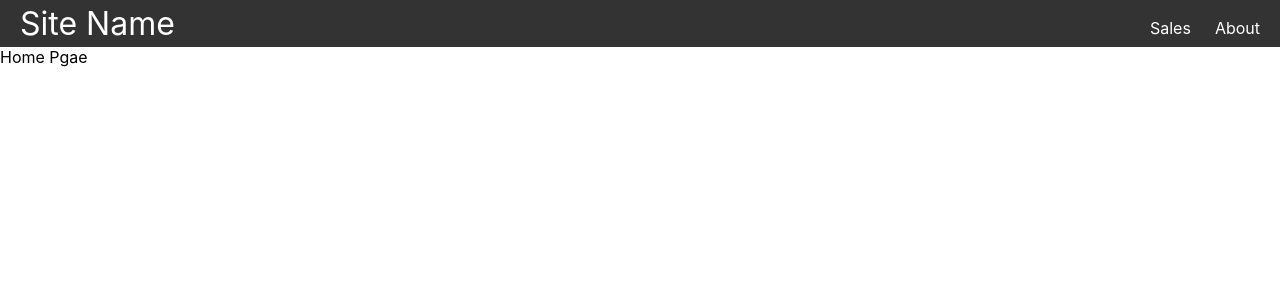
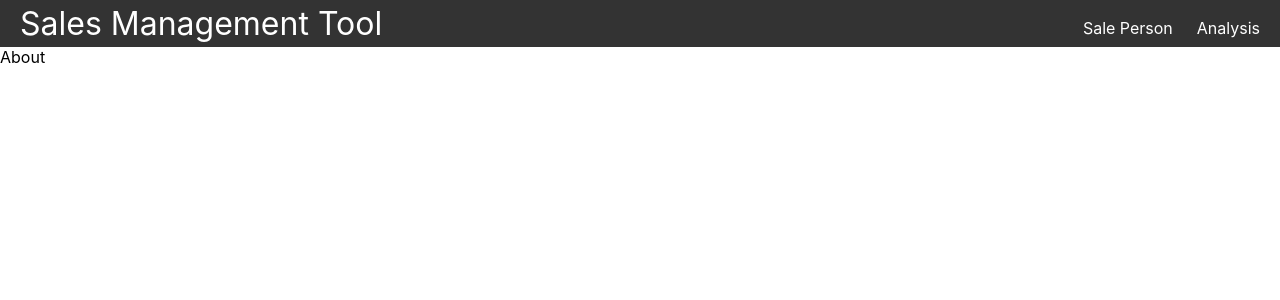
Before and after one commit to ngtruongthanh98/sales-report-data, a React (Create React App) app: page / in a window 1280 px wide. Shown: the top 300 px of the page. Built offline with nearby package versions, Linux system fonts and the light colour scheme.

Commit message:
feat: Change UI

```diff
--- a/package.json
+++ b/package.json
@@ -1,5 +1,5 @@
 {
-  "name": "sky-mavis-hometest",
+  "name": "sales-report-data",
   "version": "0.1.0",
   "private": true,
   "dependencies": {
--- a/src/App.js
+++ b/src/App.js
@@ -1,7 +1,7 @@
 import './App.scss';
-import HomePage from './pages/Home';
+// import HomePage from './pages/Home';
 import SalesPage from './pages/Sales';
-import AboutPage from './pages/About';
+import AnalysisPage from './pages/Analysis';
 import Navbar from './components/Navbar';
 import { Routes, Route } from 'react-router-dom';
 
@@ -12,9 +12,9 @@ function App() {
 
       <div className="container">
         <Routes>
-          <Route path="/" element={<HomePage />} />
-          <Route path="/sales" element={<SalesPage />} />
-          <Route path="/about" element={<AboutPage />} />
+          <Route path="/" element={<AnalysisPage />} />
+          <Route path="/sale-person" element={<SalesPage />} />
+          <Route path="/analysis" element={<AnalysisPage />} />
         </Routes>
       </div>
     </div>
--- a/src/components/Navbar/index.js
+++ b/src/components/Navbar/index.js
@@ -6,11 +6,11 @@ const Navbar = () => {
   return (
     <nav className="nav">
       <Link to="/" className="site-title">
-        Site Name
+        Sales Management Tool
       </Link>
       <ul>
-        <CustomLink to="/sales">Sales</CustomLink>
-        <CustomLink to="/about">About</CustomLink>
+        <CustomLink to="/sale-person">Sale Person</CustomLink>
+        <CustomLink to="/analysis">Analysis</CustomLink>
       </ul>
     </nav>
   );
```
Also changed, not shown: src/pages/Analysis/index.js (renamed from src/pages/About/index.js), src/pages/Analysis/styles.scss (added), 1 other file (tests, documents, lock files or other folders).
